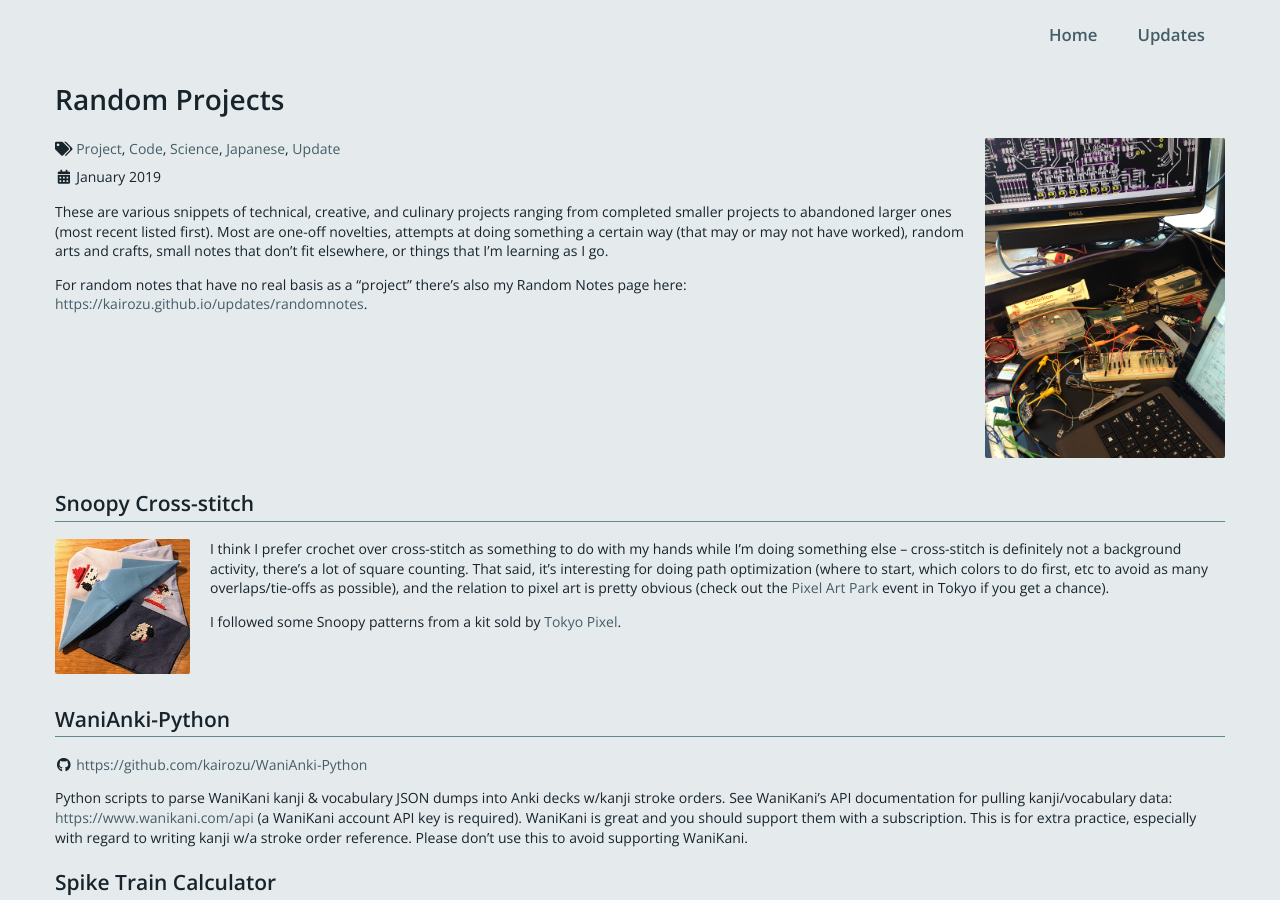
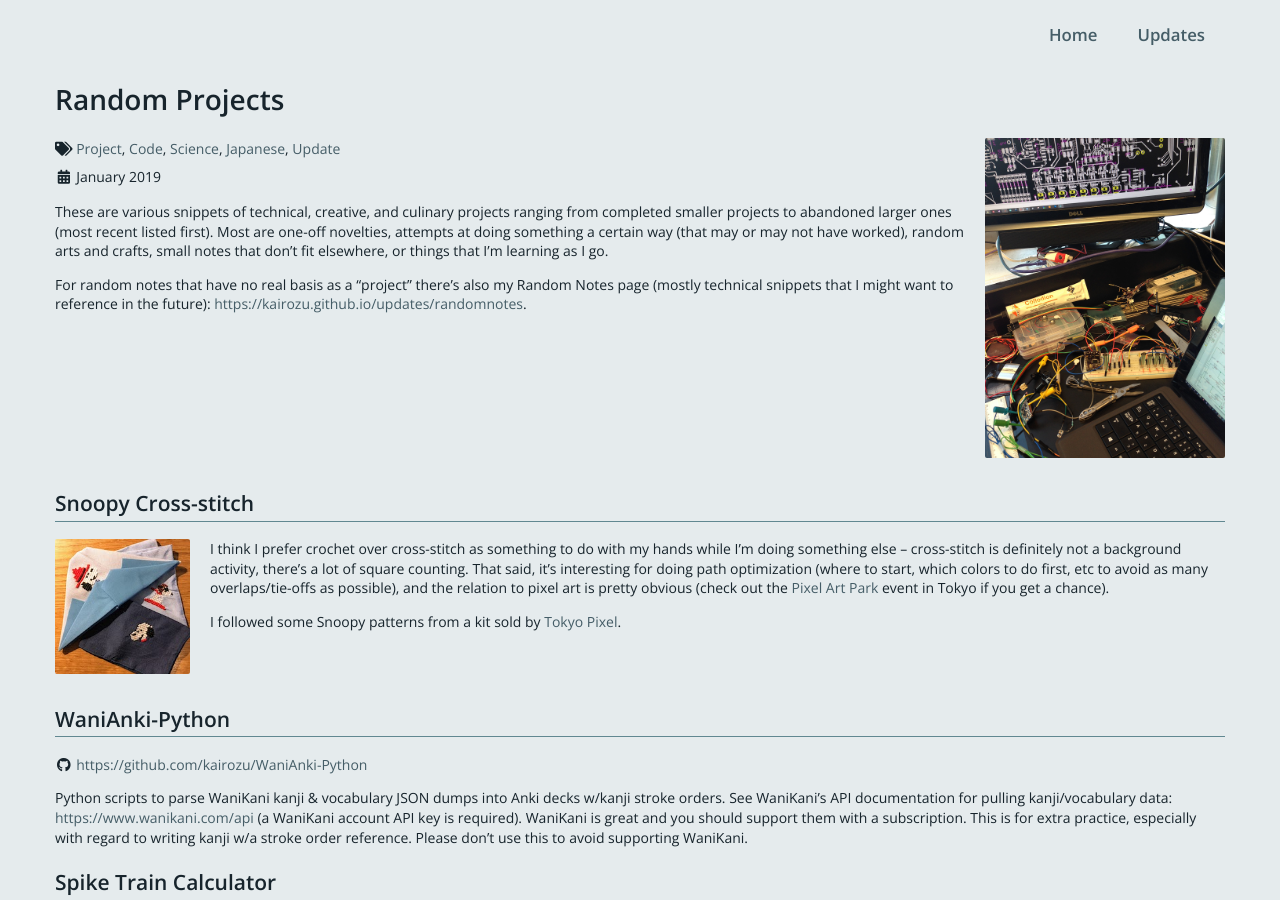
Before and after one commit to kairozu/kairozu.github.io, a Jekyll site: the page built from updates/_posts/2019-01-16-randomprojects.md, in a window 1280 px wide and 900 px high. Built offline with Jekyll 4.4.1, drawn with Linux system fonts in a browser that asks for light colours; nearby versions of some CDN libraries.

Commit message:
Update 2019-01-16-randomprojects.md

```diff
--- a/updates/_posts/2019-01-16-randomprojects.md
+++ b/updates/_posts/2019-01-16-randomprojects.md
@@ -8,7 +8,7 @@ tags: project code science japanese update
 ---
 These are various snippets of technical, creative, and culinary projects ranging from completed smaller projects to abandoned larger ones (most recent listed first). Most are one-off novelties, attempts at doing something a certain way (that may or may not have worked), random arts and crafts, small notes that don't fit elsewhere, or things that I'm learning as I go.
 
-For random notes that have no real basis as a "project" there's also my Random Notes page here: [https://kairozu.github.io/updates/randomnotes](https://kairozu.github.io/updates/randomnotes).
+For random notes that have no real basis as a "project" there's also my Random Notes page (mostly technical snippets that I might want to reference in the future): [https://kairozu.github.io/updates/randomnotes](https://kairozu.github.io/updates/randomnotes).
 
 <div class="spacerClear"></div>
 
```
